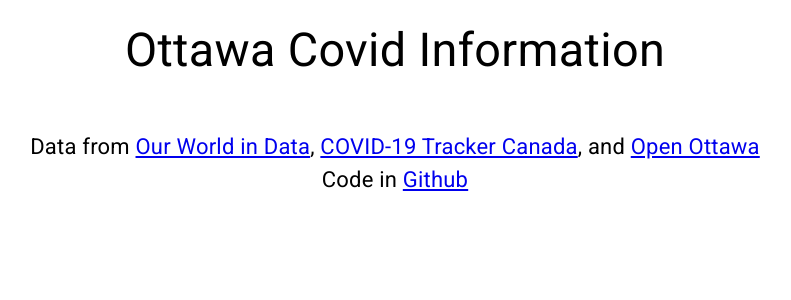
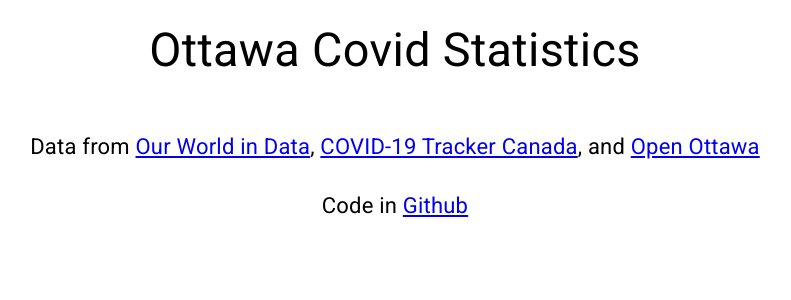
Before and after one commit to sastels/first-dose, a React (Create React App) app: page / in a window 1280 px wide. Shown: the top 300 px of the page, without its empty margins (245-1036 px from the left). Built offline with nearby package versions, Linux system fonts and the light colour scheme; no server answers.

Commit message:
minor tweaks (#26)

```diff
--- a/src/AllCharts.js
+++ b/src/AllCharts.js
@@ -164,7 +164,6 @@
         <div className="cards">
           <div className="card">
             {MasterChart(
-              data,
               "First Dose",
               countries.map((c) => ({
                 name: c,
@@ -174,7 +173,6 @@
           </div>
           <div className="card">
             {MasterChart(
-              data,
               "Fully Vaccinated",
               countries.map((c) => ({
                 name: c,
@@ -198,7 +196,6 @@
         <div className="cards">
           <div className="card">
             {MasterChart(
-              data,
               "First Dose",
               local.map((c) => ({
                 name: c,
@@ -208,7 +205,6 @@
           </div>
           <div className="card">
             {MasterChart(
-              data,
               "Fully Vaccinated",
               local.map((c) => ({
                 name: c,
@@ -225,7 +221,6 @@
       </div>
 
       {MasterChart(
-        data,
         "Active cases per 100,000",
         ["Ontario", "OttawaOPH"].map((c) => ({
           name: c.startsWith("Ottawa") ? "Ottawa" : c,
--- a/src/App.js
+++ b/src/App.js
@@ -6,7 +6,7 @@
   return (
     <div style={{ textAlign: "center" }}>
       <Typography variant="h4" component="h1">
-        Ottawa Covid Information
+        Ottawa Covid Statistics
       </Typography>
 
       <div style={{ margin: 50 }} className="App">
@@ -20,6 +20,7 @@
         {" and "}
         <a href="https://open.ottawa.ca/">Open Ottawa</a>
       </Typography>
+      <br />
       <Typography varient="body1">
         Code in <a href="https://github.com/sastels/first-dose">Github</a>
       </Typography>
--- a/src/MasterChart.js
+++ b/src/MasterChart.js
@@ -1,9 +1,8 @@
 import Highcharts from "highcharts";
 import HighchartsReact from "highcharts-react-official";
 import React from "react";
-import Card from "@material-ui/core/Card";
 
-function MasterChart(data, title, series, precision = 1, type = "percent") {
+function MasterChart(title, series, precision = 1, type = "percent") {
   const options = {
     plotOptions: {
       line: {
@@ -56,9 +55,9 @@
     series: series,
   };
   return (
-    <Card>
+    <div style={{ boxShadow: "0 0 3px #ddd" }}>
       <HighchartsReact highcharts={Highcharts} options={options} />
-    </Card>
+    </div>
   );
 }
 
--- a/src/Tables.js
+++ b/src/Tables.js
@@ -4,13 +4,13 @@
 import TableContainer from "@material-ui/core/TableContainer";
 import TableHead from "@material-ui/core/TableHead";
 import TableRow from "@material-ui/core/TableRow";
-import Card from "@material-ui/core/Card";
 
 const DoseTable = (props) => {
   var { data, keys, population } = props;
 
   return (
-    <TableContainer component={Card}>
+    <div style={{ boxShadow: "0 0 0px #ddd" }}>
+      <TableContainer>
         <Table size="small">
           <TableHead>
             <TableRow>
@@ -45,6 +45,7 @@
           </TableBody>
         </Table>
       </TableContainer>
+    </div>
   );
 };
 
```
Lines whose indentation alone changed are shown as unchanged.
